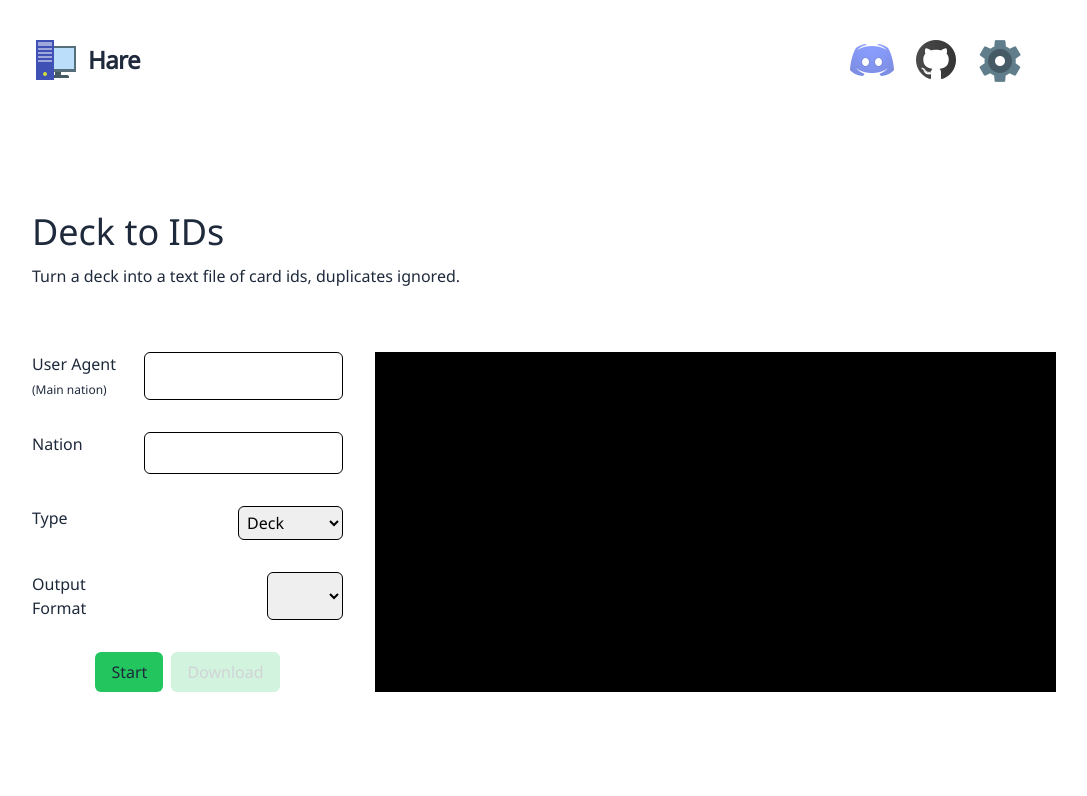
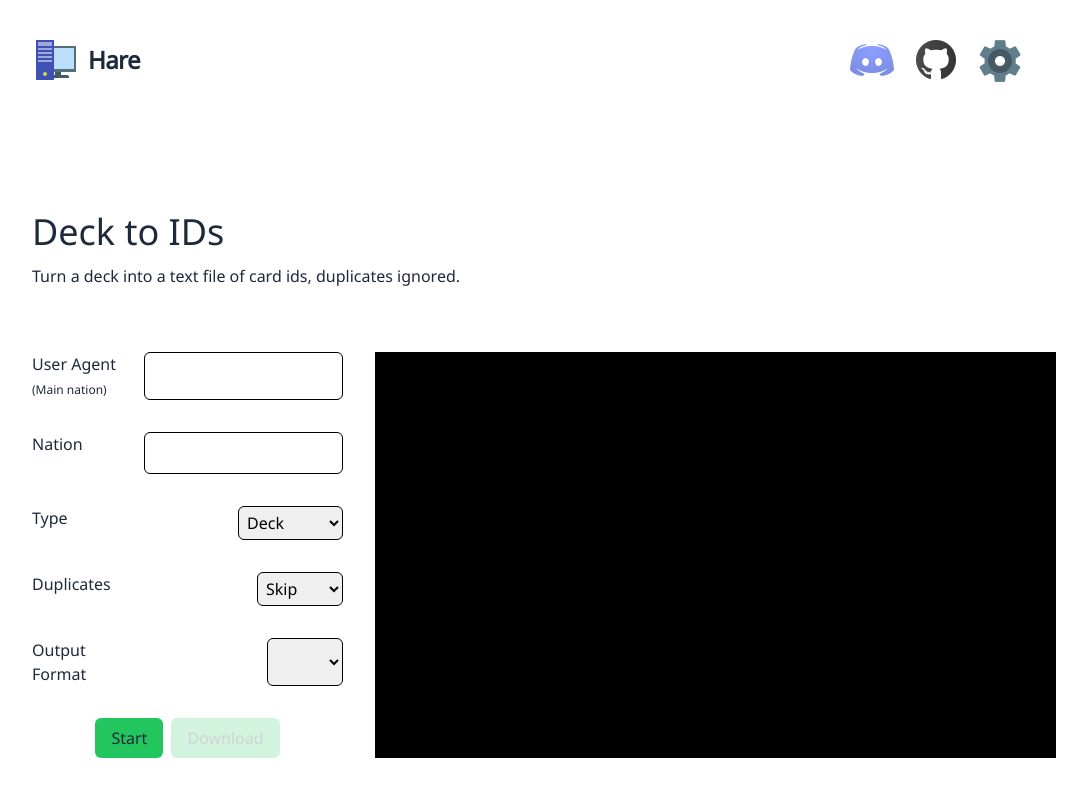
Before and after one commit to Kractero/hare, a SvelteKit app: page /tools/deck in a window 1280 px wide. Shown: the top 796 px of the page, without its empty margins (112-1199 px from the left). Built offline with nearby package versions, Linux system fonts and the light colour scheme.

Commit message:
Deck to ids duplicate option

```diff
--- a/src/routes/config/+page.svelte
+++ b/src/routes/config/+page.svelte
@@ -51,7 +51,8 @@
         signalMode: 'Collection',
         statisticsScales: '',
         deckMode: 'Signal',
-        deckCollMode: 'Deck'
+        deckCollMode: 'Deck',
+        deckDuplicates: 'Skip'
     };
 
     onMount(() => {
@@ -60,7 +61,7 @@
             if (key === "junkdajunkExnation") {
                 localStorageObject.junkdajunkExnation = localStorage.getItem(key) === "true" || false;
             } else if (key === "theme") {
-                localStorageObject.theme = localStorage.getItem(key).toLowerCase()
+                localStorageObject.theme = localStorage.getItem(key)!.toLowerCase()
             } else {
                 localStorageObject[key] = localStorage.getItem(key) || localStorageObject[key];
             }
@@ -174,6 +175,7 @@
         <h2 class="text-2xl text-center font-bold tracking-tight">Deck</h2>
         <Select name="Output Format" bind:mode={localStorageObject.deckMode} options={["Signal", "IDs"]} />
         <Select name="Mode" bind:mode={localStorageObject.deckCollMode} options={["Deck", "Collection"]} />
+        <Select name="Duplicates" bind:mode={localStorageObject.deckDuplicates} options={["Skip", "Include"]} />
         <div class="max-w-lg flex justify-center">
             <button
                 type="submit"
--- a/src/routes/tools/deck/+page.svelte
+++ b/src/routes/tools/deck/+page.svelte
@@ -17,31 +17,41 @@
 	let dl = ""
 	let mode = "Signal"
 	let type = "Deck"
+	let duplicates = "Skip"
 
 	onMount(() => {
 		main = data.parameters.main || localStorage.getItem("main") as string || "";
 		nennation = data.parameters.nation || "";
 		mode = data.parameters.mode || localStorage.getItem("deckMode") as string || "";
+		duplicates = data.parameters.duplicates || localStorage.getItem("deckDuplicates") as string || "Skip";
 		type = data.parameters.type || localStorage.getItem("deckCollMode") as string || "Deck";
 	});
 
 	async function nen() {
-        downloadable = false;
+		downloadable = false;
 		pushHistory(`?main=${main}&nation=${nennation}&mode=${mode}&type=${type}`)
 		progress = '';
 		if (type.toLowerCase() === "deck") {
 			const xml = await parseXML(`https://www.nationstates.net/cgi-bin/api.cgi?q=cards+deck;nationname=${nennation}`, main);
 			let deckObj: Array<Card> = xml.CARDS.DECK.CARD;
 			deckObj = deckObj ? Array.isArray(deckObj) ? deckObj : [deckObj] : []
-			dl = Array.from(new Set((deckObj as Card[]).map((card) => mode === "Signal" ? `${card.CARDID},${card.SEASON}` : card.CARDID))).join('\n')
+			if (duplicates === "Skip") {
+				dl = Array.from(new Set((deckObj as Card[]).map((card) => mode === "Signal" ? `${card.CARDID},${card.SEASON}` : card.CARDID))).join('\n')
+			} else {
+				dl = Array.from(deckObj as Card[]).map((card) => mode === "Signal" ? `${card.CARDID},${card.SEASON}` : card.CARDID).join('\n')
+			}
 		} else {
 			const xml = await parseXML(`https://www.nationstates.net/cgi-bin/api.cgi?q=cards+collection;collectionid=${nennation}`, main);
 			let collObj: Array<Card> = xml.CARDS.COLLECTION.DECK.CARD
 			collObj = collObj ? Array.isArray(collObj) ? collObj : [collObj] : []
-			dl = Array.from(new Set((collObj as Card[]).map((card) => mode === "Signal" ? `${card.CARDID},${card.SEASON}` : card.CARDID))).join('\n')
+			if (duplicates === "Skip") {
+				dl = Array.from(new Set((collObj as Card[]).map((card) => mode === "Signal" ? `${card.CARDID},${card.SEASON}` : card.CARDID))).join('\n')
+			} else {
+				dl = Array.from(collObj as Card[]).map((card) => mode === "Signal" ? `${card.CARDID},${card.SEASON}` : card.CARDID).join('\n')
+			}
 		}
-        downloadable = true;
-        progress += `<p>Finished processing</p>`
+		downloadable = true;
+		progress += `<p>Finished processing</p>`
 	}
 </script>
 
@@ -52,6 +62,7 @@
 		<Input text={`User Agent`} bind:bindValue={main} forValue="main" required={true} />
 		<Input text={type.toLowerCase() === "deck" ?  `Nation` : 'Collection'} bind:bindValue={nennation} forValue="nennation" required={true} />
 		<Select name="Type" bind:mode={type} options={["Deck", "Collection"]} />
+		<Select name="Duplicates" bind:mode={duplicates} options={["Skip", "Include"]} />
 		<Select name="Output Format" bind:mode={mode} options={["Signal", "IDs"]} />
         <Buttons downloadButton={true} bind:downloadable={downloadable} bind:content={dl} name="Deck" type="txt" />
 	</form>
```
Also changed, not shown: src/routes/changelog/Changelog.md.
